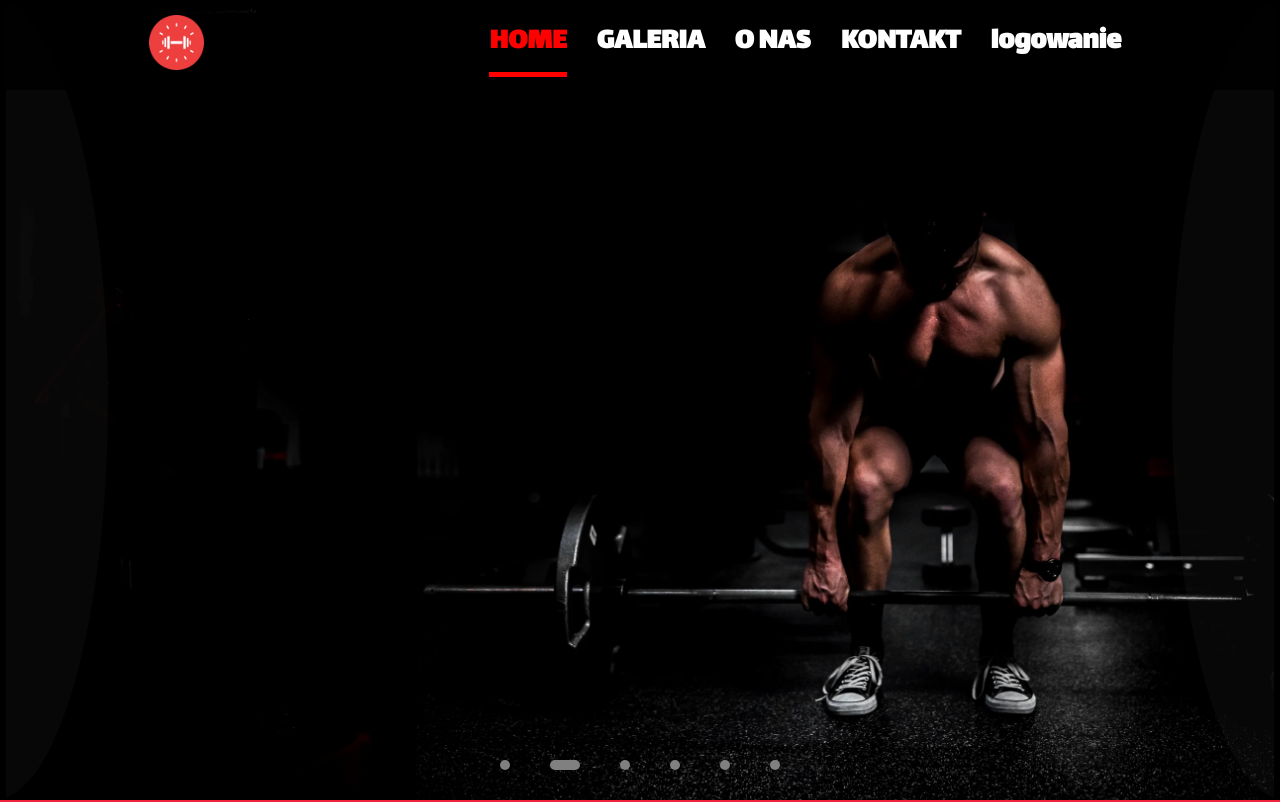
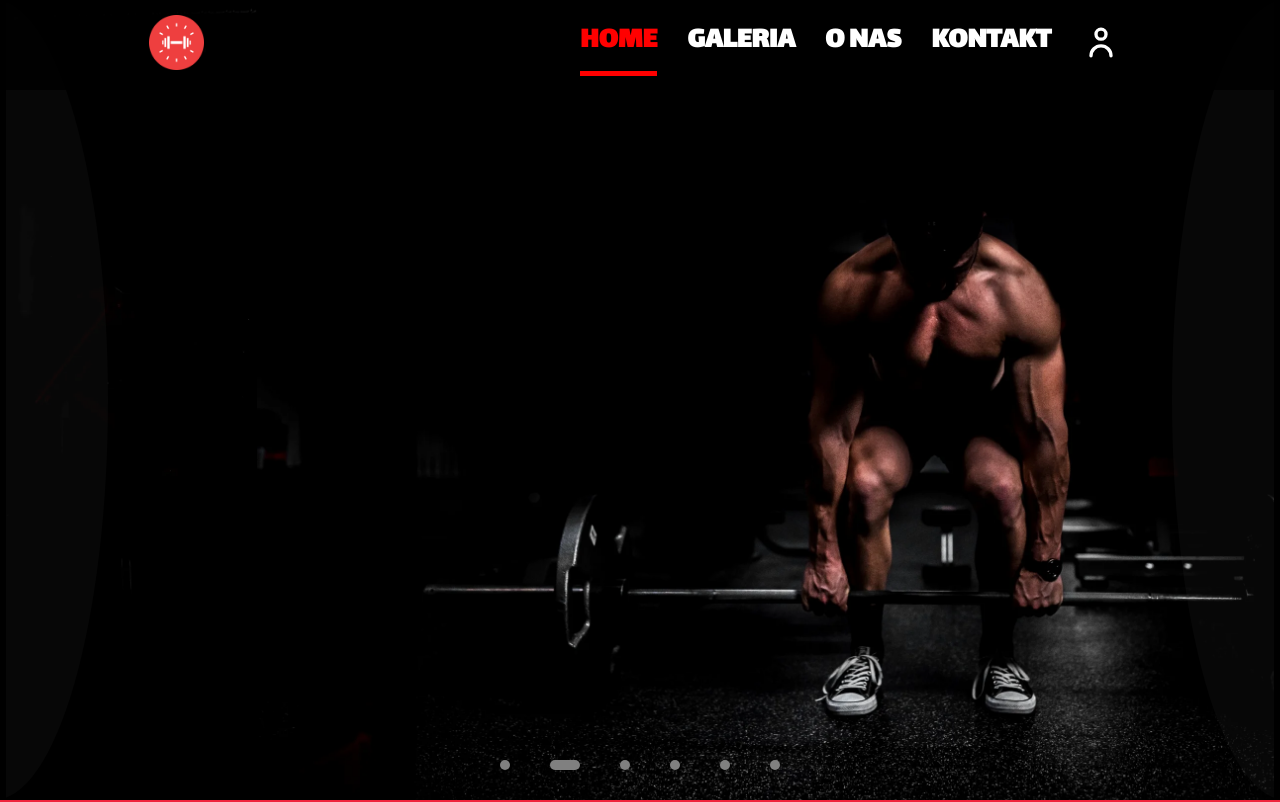
Before and after one commit to Dzejkop02/ans-gym-front, a React (Create React App) app: page / in a window 1280 px wide. Shown: the top 802 px of the page. Built offline with nearby package versions, Linux system fonts and the light colour scheme.

Commit message:
addingLoginIcon

```diff
--- a/src/components/Navbar/Navbar.css
+++ b/src/components/Navbar/Navbar.css
@@ -28,6 +28,11 @@
     margin: 0 15px;
 }
 
+.nav li:last-child{
+    width: 40px;
+    margin: 0 15px;
+}
+
 .nav__a {
     text-decoration: none;
     color: white;
@@ -35,6 +40,8 @@
     font-weight: bold;
     padding: 6px 0;
     border-bottom: solid 5px transparent;
+    transition: color 0.2s;
+
 }
 
 .nav__a:hover,
@@ -42,6 +49,7 @@
     color: red;
     border-bottom: solid 5px red;
 }
+
 
 .nav__logo-box {
     display: flex;
@@ -69,6 +77,18 @@
 
 .nav__red-text {
     color: #ef233c;
+}
+
+.personIcon {
+    width: 100%;
+    height: 100%;
+    fill: white;
+    transition: fill 0.2s;
+  }
+
+.personIcon.active,
+.personIcon:hover {
+    fill: red;
 }
 
 
@@ -204,8 +224,11 @@
     }
 
     .nav__a:hover,
-.nav__a.active {
-    color: red;
-    border-bottom: none;
+    .nav__a.active {
+        color: red;
+        border-bottom: none;
+    }
+    .nav li:last-child{
+        width: 100%;
+    }
 }
-}
--- a/src/components/Navbar/Navbar.jsx
+++ b/src/components/Navbar/Navbar.jsx
@@ -64,9 +64,19 @@ const Navbar = () => {
         setMobileMenuOpen(false);
     };
 
-    const showLoginComponent = () => {
-        setLoginComponentVisible(true);
 
+    const toggleLoginComponent = () => {
+        setLoginComponentVisible((prevState) => !prevState);
+
+        // Aktualizuj kolor ikony
+        setPersonIconColor((prevState) => (prevState === 'white' ? 'red' : 'white'));
+      };
+
+
+    const [personIconColor, setPersonIconColor] = useState('white');
+
+    const styles = {
+        fill: 'red'
     };
 
     return (
@@ -96,10 +106,23 @@ const Navbar = () => {
                                 <Link className={activeSection === 'kontakt' ? 'active nav__a' : 'nav__a'} to="/kontakt">KONTAKT</Link>
                             </li>
                             <li>
-                                <Link className={activeSection === 'kontakt' ? 'active nav__a' : 'nav__a'}
-                                    onClick={showLoginComponent}
-                                >
-                                    logowanie
+                            <Link
+                                className="nav__a_person"
+                                onClick={toggleLoginComponent}
+                            >
+                                    <svg
+                                        className="personIcon"
+                                        xmlns="http://www.w3.org/2000/svg"
+                                        viewBox="0 0 24 24"
+                                        id="person"
+                                        fill={personIconColor}
+                                        style={isLoginComponentVisible ? styles : null}
+                                    >
+                                        <path
+                                            className="personIconPath"
+                                            d="M12 11a4 4 0 1 0-4-4 4 4 0 0 0 4 4zm0-6a2 2 0 1 1-2 2 2 2 0 0 1 2-2zm0 8a7 7 0 0 0-7 7 1 1 0 0 0 2 0 5 5 0 0 1 10 0 1 1 0 0 0 2 0 7 7 0 0 0-7-7z"
+                                        />
+                                    </svg>
                                 </Link>
                             </li>
                         </ul>
@@ -132,11 +155,11 @@ const Navbar = () => {
                             <li>
                                 <Link
                                     onClick={() => {
-                                        showLoginComponent();
+                                        toggleLoginComponent();
                                         closeMobileMenu();
                                     }}
                                 >
-                                    logowanie
+                                    LOGOWANIE
                                 </Link>
                             </li>
                         </ul>
```
Also changed, not shown: public/zdj/personIconNavbar.svg (added).
